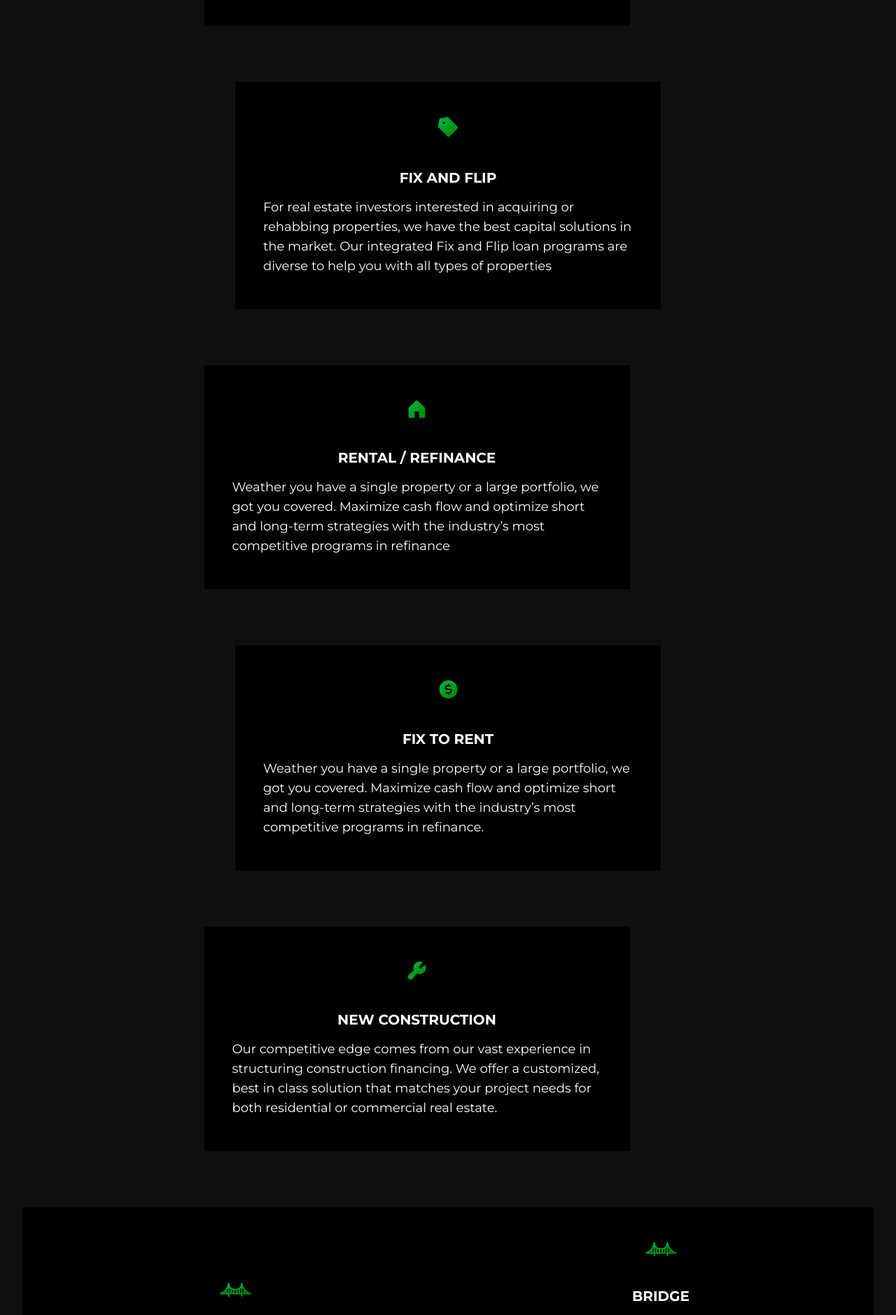
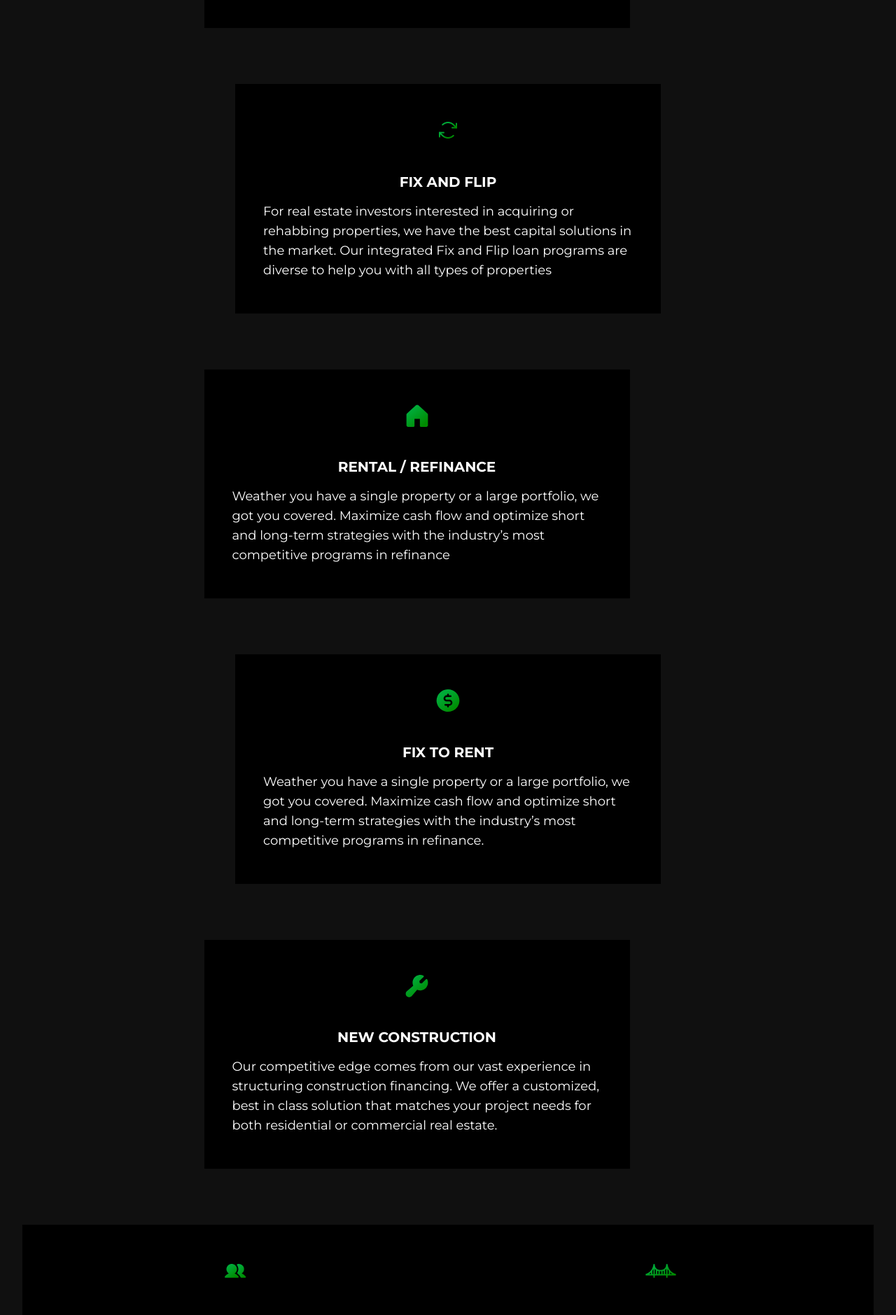
Before and after one commit to TatyanaStrelchenko/onyx, a React (Create React App) app: page /loan-programs in a window 1280 px wide. Shown: the part 880-2759 px from the top of the page at 70% size. Built offline with nearby package versions, Linux system fonts and the light colour scheme.

Commit message:
add icons

```diff
--- a/src/components/Featured/Featured.js
+++ b/src/components/Featured/Featured.js
@@ -5,10 +5,12 @@ import 'swiper/css';
 import 'swiper/css/bundle';
 import './Featured.scss';
 import Image1 from '../../assets/icons/card.svg';
+import Image2 from '../../assets/icons/clockwise.svg';
 import Image3 from '../../assets/icons/home.svg';
 import Image4 from '../../assets/icons/money.svg';
 import Image5 from '../../assets/icons/сonstruction.svg';
-import Image6 from '../../assets/icons/bridge.svg';
+import Image6 from '../../assets/icons/users.svg';
+import Image7 from '../../assets/icons/bridge.svg';
 
 const Featured = () => {
   return (
@@ -59,6 +61,9 @@ const Featured = () => {
               </p>
             </SwiperSlide>
             <SwiperSlide>
+              <div className="icon-holder">
+                <img src={Image2} alt="" />
+              </div>
               <h3>Fix and Flip</h3>
               <p>For real estate investors interested in acquiring or rehabbing properties...</p>
               <p className="info-text">
@@ -117,7 +122,7 @@ const Featured = () => {
             </SwiperSlide>
             <SwiperSlide>
               <div className="icon-holder">
-                <img src={Image6} alt="" />
+                <img src={Image7} alt="" />
               </div>
               <h3>Bridge</h3>
               <p>As a leading mortgage brokerage in the commercial real estate market</p>
--- a/src/components/Featured/Featured.scss
+++ b/src/components/Featured/Featured.scss
@@ -99,7 +99,7 @@
     padding-bottom: 44px;
 
     img {
-      max-height: 20px;
+      height: 32px;
       max-width: 44px;
     }
 
--- a/src/pages/FeaturedLoanPrograms/FeaturedLoanPrograms.js
+++ b/src/pages/FeaturedLoanPrograms/FeaturedLoanPrograms.js
@@ -5,10 +5,12 @@ import { RecentlyFunded } from '../../components/RecentlyFunded/RecentlyFunded';
 import './FeaturedLoanPrograms.scss';
 
 import Image1 from '../../assets/icons/card.svg';
+import Image2 from '../../assets/icons/clockwise.svg';
 import Image3 from '../../assets/icons/home.svg';
 import Image4 from '../../assets/icons/money.svg';
 import Image5 from '../../assets/icons/сonstruction.svg';
-import Image6 from '../../assets/icons/bridge.svg';
+import Image6 from '../../assets/icons/users.svg';
+import Image7 from '../../assets/icons/bridge.svg';
 
 const FeaturedLoanPrograms = () => {
   return (
@@ -45,7 +47,7 @@ const FeaturedLoanPrograms = () => {
           </div>
           <div className="item-holder">
             <div className="icon-holder">
-              <img src={Image1} alt="" />
+              <img src={Image2} alt="" />
             </div>
             <h3>Fix and Flip</h3>
             <p>
@@ -100,7 +102,7 @@ const FeaturedLoanPrograms = () => {
           </div>
           <div className="item-holder">
             <div className="icon-holder">
-              <img src={Image6} alt="" />
+              <img src={Image7} alt="" />
             </div>
             <h3>Bridge</h3>
             <p>
--- a/src/pages/FeaturedLoanPrograms/FeaturedLoanPrograms.scss
+++ b/src/pages/FeaturedLoanPrograms/FeaturedLoanPrograms.scss
@@ -51,6 +51,7 @@
     display: flex;
     flex-wrap: wrap;
     justify-content: center;
+    margin-bottom: 196px;
 
 
 
@@ -71,11 +72,15 @@
 
       &:last-child {
         margin-right: 0;
-        margin-bottom: 196px;
       }
 
       .icon-holder {
         padding-bottom: 41.41px;
+
+        img {
+          height: 32px;
+          max-width: 44px;
+        }
       }
 
       h3 {
```
Also changed, not shown: src/assets/icons/clockwise.svg (added), src/assets/icons/users.svg (added).
